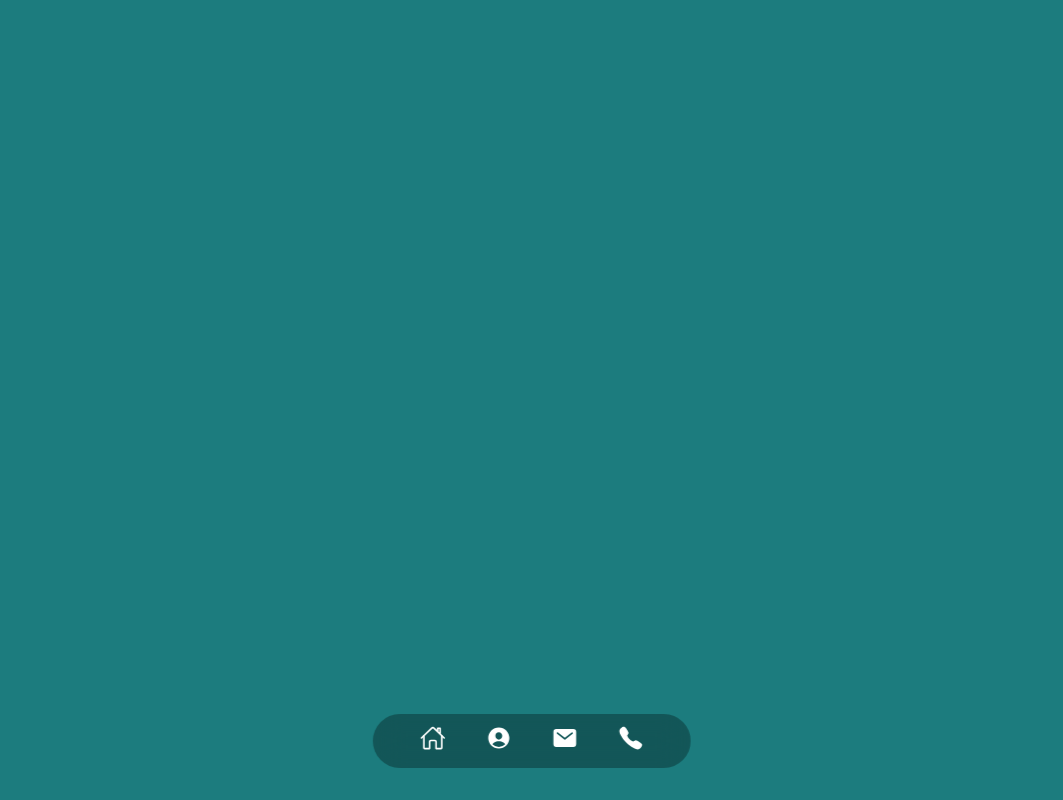
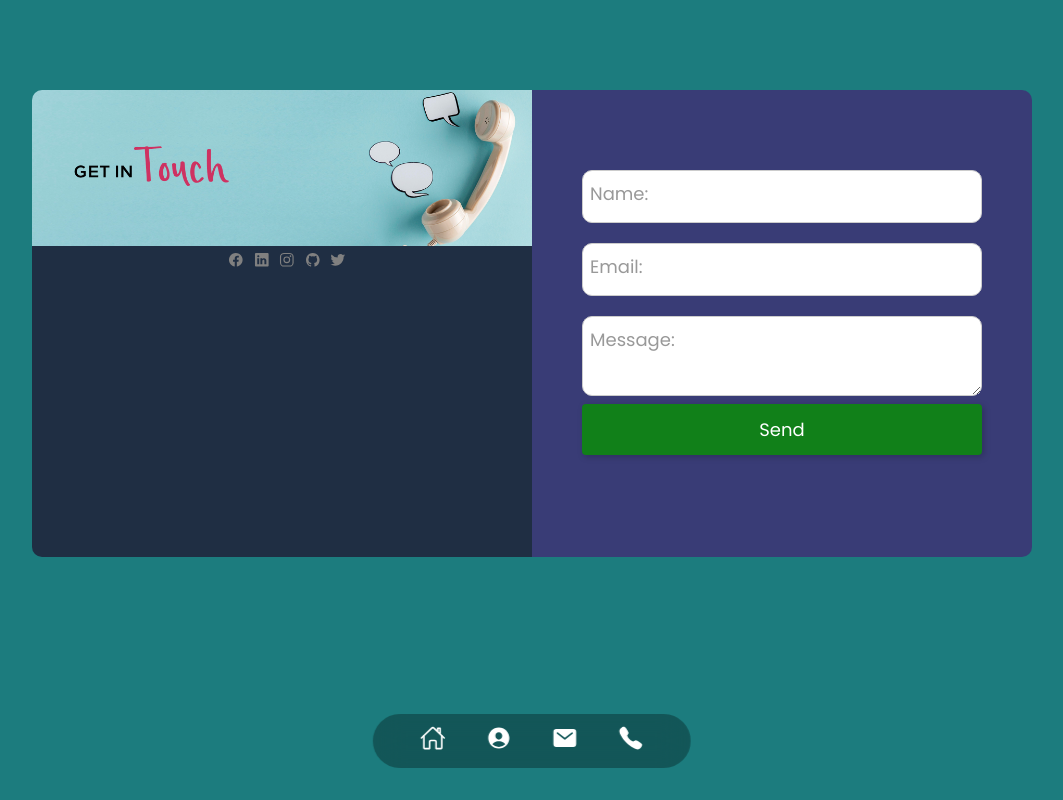
Before and after one commit to prodyut-das-repo/profile, a React (Create React App) app: page /mail in a window 1280 px wide. Shown: the whole page, without its empty margins (108-1171 px from the left). Built offline with nearby package versions, Linux system fonts and the light colour scheme.

Commit message:
update, contact updated

```diff
--- a/package.json
+++ b/package.json
@@ -4,6 +4,7 @@
   "homepage": "https://prodyut-das-repo.github.io/profile",
   "private": true,
   "dependencies": {
+    "@emailjs/browser": "^3.10.0",
     "@testing-library/jest-dom": "^5.14.1",
     "@testing-library/react": "^13.0.0",
     "@testing-library/user-event": "^13.2.1",
@@ -51,9 +52,12 @@
     "@typescript-eslint/parser": "^5.6.0",
     "eslint": "^7.32.0",
     "gh-pages": "^4.0.0",
+    "install": "^0.13.0",
+    "npm": "^9.3.1",
     "react-draggable": "^4.4.5",
     "react-icons": "^4.4.0",
     "react-typewriter-effect": "^1.1.0",
-    "typescript": "^4.8.3"
+    "typescript": "^4.8.3",
+    "validator": "^13.7.0"
   }
 }
--- /dev/null
+++ b/src/components/Contact.tsx
@@ -0,0 +1,72 @@
+import { useRef, useState } from 'react';
+import './../style/contact.scss';
+import Social from './Social';
+import validator from 'validator';
+import emailjs from '@emailjs/browser';
+
+export default function Contact() {
+  const [name, setName] = useState('');
+  const [email, setEmail] = useState('');
+  const [message, setMessage] = useState('');
+  const [emailError, setEmailError] = useState('');
+  const [send, setSend] = useState('Send');
+  const form = useRef<HTMLFormElement>(null);
+  const sendMessage = (e) => {
+    e.preventDefault();
+    if(name === '' || email === '' || message === '') return;
+    if (!validator.isEmail(email)) {
+      setEmailError('Enter a valid email!');
+      return;
+    }
+    else setEmailError('');
+    setSend('Sending');
+    const serviceId = 'service_wfelqfo';
+    const templateId = 'template_us567uc';
+    if(form?.current){
+      emailjs.sendForm(serviceId, templateId, form.current, 'coLDfIFrCSTEcC1rC')
+      .then((result) => {
+         setSend('Sent, Thanks!');
+         setName('');
+         setEmail('');
+         setMessage('');
+         setTimeout(()=> {
+          setSend('Send');
+         }, 2000)
+      }, (error) => {
+         setSend('Send again please');
+      });
+    }
+
+  }
+  return (
+    <div style={{ padding: '10px' }} className="contact">
+      <section id="contact">
+        <div className="contact-box">
+          <div className="contact-links">
+            <div className="links">
+              <Social />
+            </div>
+          </div>
+          <div className="contact-form-wrapper">
+            <form ref={form} onSubmit={sendMessage}>
+              <div className="form-item">
+                <input type="text" name="name" required onChange={(e) => setName(e.target.value)} value={name}/>
+                <label>Name:</label>
+              </div>
+              <div className="form-item">
+                <input type="text" name="email" required onChange={(e) => setEmail(e.target.value)} value={email}/>
+                <label>Email:</label>
+              </div>
+              <div className="form-item">
+                <textarea className="" name="message" required onChange={(e) => setMessage(e.target.value)} value={message}></textarea>
+                <label>Message:</label>
+              </div>
+              <div className='error'>{emailError}</div>
+              <input type='submit' className="submit-btn" value={send}/>
+            </form>
+          </div>
+        </div>
+      </section>
+    </div>
+  )
+}
--- a/src/components/Container.tsx
+++ /dev/null
@@ -1,10 +0,0 @@
-
-
-
-export default function Dashboard() {
-  return (
-    <div style={{padding:'10px'}}>
-        coming soon
-    </div>
-  )
-}
--- a/src/components/Menu.tsx
+++ b/src/components/Menu.tsx
@@ -8,7 +8,7 @@ import {
 import About from './About';
 import Home from './Home';
 import { IoHomeOutline, IoPersonCircle, IoConstructSharp, IoMail, IoCall } from "react-icons/io5";
-import Dashboard from './Container';
+import Contact from './Contact';
 
 export default function Menu() {
     return (
@@ -23,7 +23,7 @@ export default function Menu() {
                     <span className="navbar__label">About</span>
                 </span>
                 <span className="navbar__link">
-                    <span className="navbar__icon"><Link to="/dashboard"><IoMail color='white' /></Link></span>
+                    <span className="navbar__icon"><Link to="/mail"><IoMail color='white' /></Link></span>
                     <span className="navbar__label">Mailing Info</span>
                 </span>
                 <span className="navbar__link" onClick={() => window.open('tel:+919564384487')}>
@@ -38,8 +38,8 @@ export default function Menu() {
                 <Route path="/about">
                     <About />
                 </Route>
-                <Route path="/dashboard">
-                    <Dashboard />
+                <Route path="/mail">
+                    <Contact />
                 </Route>
             </Switch>
         </Router>
--- /dev/null
+++ b/src/components/Social.tsx
@@ -0,0 +1,17 @@
+import { IoLogoFacebook, IoLogoLinkedin, IoLogoInstagram, IoLogoGithub, IoLogoTwitter } from "react-icons/io5";
+import './../style/footer.scss';
+import './../style/social.scss';
+export default function Social() {
+    return (
+            <div className="footer no-color">
+                <div className="row icons">
+                    <a href="#"><IoLogoFacebook/></a>
+                    <a href="#"><IoLogoLinkedin/></a>
+                    <a href="#"><IoLogoInstagram/></a>
+                    <a href="#"><IoLogoGithub/></a>
+                    <a href="#"><IoLogoTwitter/></a>
+                </div>
+            </div>
+
+    )
+}
--- a/src/components/Tooltip.tsx
+++ b/src/components/Tooltip.tsx
@@ -1,6 +1,9 @@
+import { useState } from 'react';
 import './../style/tooltip.scss';
+import Menu from './Menu';
 
 export default function Tooltip() {
+    const [cool, setcool] = useState(<Menu/>)
     return (
         <div className='tooltip-section'>
             <span className="tooltip js-tooltip">Credits
--- /dev/null
+++ b/src/style/contact.scss
@@ -0,0 +1,178 @@
+@import url("https://fonts.googleapis.com/css2?family=Poppins:ital,wght@0,100;0,200;0,300;0,400;0,500;0,600;0,700;0,800;0,900;1,100;1,200;1,300;1,400;1,500;1,600;1,700;1,800;1,900&display=swap");
+
+@import url("https://fonts.googleapis.com/css2?family=Arimo:ital,wght@0,400;0,500;0,600;0,700;1,400;1,500;1,600;1,700&display=swap");
+
+* {
+  margin: 0;
+  box-sizing: border-box;
+}
+
+.contact {
+  #contact {
+    display: flex;
+    justify-content: center;
+    align-items: center;
+  }
+
+  .contact-box {
+    width: clamp(100px, 90%, 1000px);
+    margin: 80px 50px;
+    display: flex;
+    flex-wrap: wrap;
+  }
+
+  .contact-links,
+  .contact-form-wrapper {
+    width: 50%;
+    padding: 8% 5% 10% 5%;
+  }
+
+  .contact-links {
+    background: url("./../assets/getintouch.jpg") #1f2e43;
+    border-radius: 10px 0 0 10px;
+    background-repeat: no-repeat;
+    background-size: contain;
+    background-position: top;
+  }
+
+  .contact-form-wrapper {
+    background-color: rgb(80 11 112 / 56%);
+    border-radius: 0 10px 10px 0;
+  }
+
+  @media only screen and (max-width: 800px) {
+    .contact-links,
+    .contact-form-wrapper {
+      width: 100%;
+    }
+
+    .contact-links {
+      border-radius: 10px 10px 0 0;
+    }
+
+    .contact-form-wrapper {
+      border-radius: 0 0 10px 10px;
+    }
+  }
+
+  @media only screen and (max-width: 400px) {
+    .contact-box {
+      width: 95%;
+      margin: 8% 5%;
+    }
+  }
+
+  .links {
+    display: flex;
+    flex-wrap: wrap;
+    justify-content: center;
+    padding-top: 50px;
+  }
+
+  .link {
+    margin: 10px;
+    cursor: pointer;
+  }
+
+  .form-item {
+    position: relative;
+  }
+
+  label,
+  input,
+  textarea {
+    font-family: "Poppins", sans-serif;
+  }
+
+  label {
+    position: absolute;
+    top: 10px;
+    left: 2%;
+    color: #999;
+    font-size: clamp(14px, 1.5vw, 18px);
+    pointer-events: none;
+    user-select: none;
+  }
+
+  input {
+    width: 100%;
+    outline: 0;
+    border: 1px solid #ccc;
+    border-radius: 10px;
+    margin-bottom: 20px;
+    padding: 12px;
+    font-size: clamp(15px, 1.5vw, 18px);
+  }
+
+  textarea {
+    width: 100%;
+    outline: 0;
+    border: 1px solid #ccc;
+    border-radius: 10px;
+    padding: 12px;
+    font-size: clamp(15px, 1.5vw, 18px);
+  }
+
+  input:focus + label,
+  input:valid + label,
+  textarea:focus + label,
+  textarea:valid + label {
+    font-size: clamp(13px, 1.3vw, 16px);
+    color: rgb(255, 255, 255);
+    top: -20px;
+    transition: all 0.225s ease;
+  }
+
+  .submit-btn {
+    background-color: #118019;
+    filter: drop-shadow(2px 2px 3px #0003);
+    color: #fff;
+    font-family: "Poppins", sans-serif;
+    font-size: clamp(16px, 1.6vw, 18px);
+    display: block;
+    padding: 12px 20px;
+    margin: 2px auto;
+    border: none;
+    border-radius: 4px;
+    cursor: pointer;
+    user-select: none;
+    transition: 0.2s;
+  }
+
+  .submit-btn:hover {
+    transform: scale(1.1, 1.1);
+  }
+
+  .submit-btn:active {
+    transform: scale(1.1, 1.1);
+    filter: sepia(0.5);
+  }
+
+  .header {
+    font-family: cursive;
+  }
+  @media only screen and (max-width: 800px) {
+    h2 {
+      font-size: clamp(40px, 10vw, 60px);
+    }
+  }
+
+  @media only screen and (max-width: 400px) {
+    h2 {
+      font-size: clamp(30px, 12vw, 60px);
+    }
+
+    .links {
+      padding-top: 30px;
+    }
+
+    img {
+      width: 38px;
+      height: 38px;
+    }
+  }
+  .error {
+    font-size: 15px;
+    color: red;
+  }
+}
--- /dev/null
+++ b/src/style/social.scss
@@ -0,0 +1,3 @@
+.no-color {
+    background-color: transparent !important;
+}
```
Also changed, not shown: src/assets/getintouch.jpg (added), src/style/dashboard.scss (deleted), 1 other file (tests, documents, lock files or other folders).
